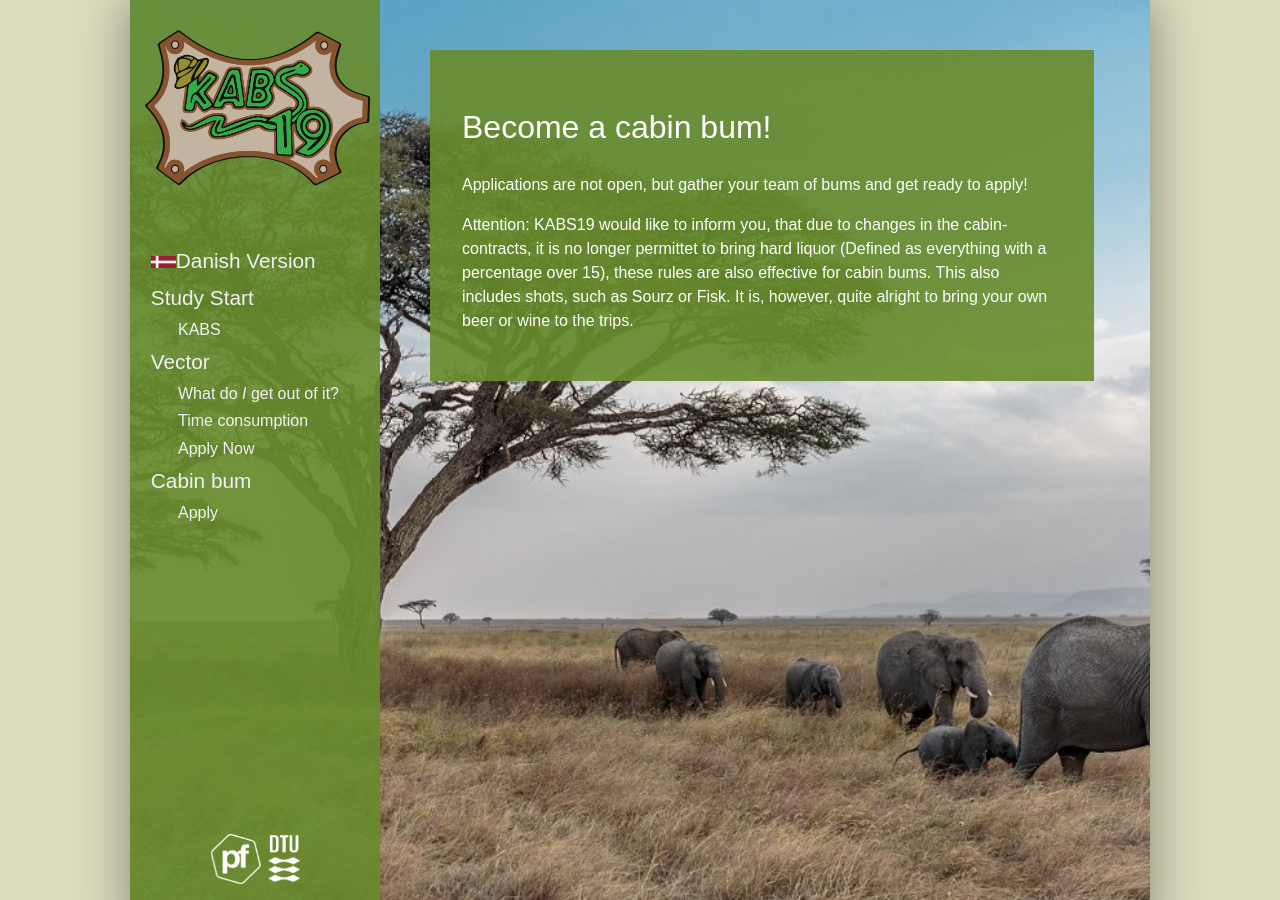
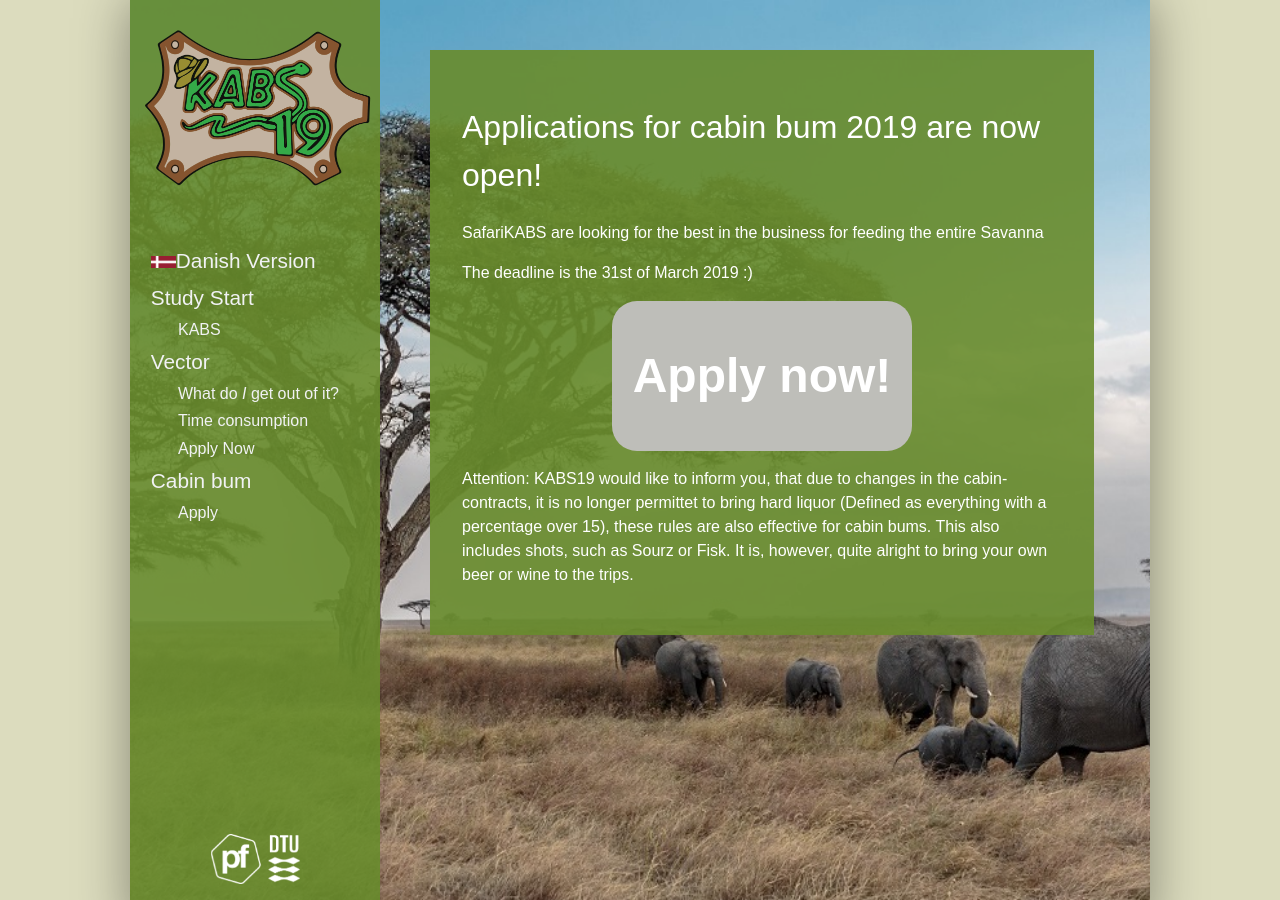
Before and after one commit to KABSDTU/kabsdtu.github.io, a Jekyll site: the page built from en/ansog-som-hyttebums.md, in a window 1280 px wide. Built offline with Jekyll 4.4.1, drawn with Linux system fonts in a browser that asks for light colours; some web fonts are replaced.

Commit message:
bumseansøgning

```diff
--- a/en/ansog-som-hyttebums.md
+++ b/en/ansog-som-hyttebums.md
@@ -2,8 +2,18 @@
 layout: en
 title: Apply as cabin bum
 ---
-<h1>Become a cabin bum!</h1>
+<h1>Applications for cabin bum 2019 are now open!</h1>
 
-<p>Applications are not open, but gather your team of bums and get ready to apply! </p>
+<p>
+	SafariKABS are looking for the best in the business for feeding the entire Savanna
+</p>
+<p>
+	The deadline is the 31st of March 2019 :)
+</p>
+<a style="text-align: center" href="https://goo.gl/forms/1SnllchRpmqnB01f2">
+	<button class="applyBtn">
+		Apply now!
+	</button>
+</a>
 
 <p>Attention: KABS19 would like to inform you, that due to changes in the cabin-contracts, it is no longer permittet to bring hard liquor (Defined as everything with a percentage over 15), these rules are also effective for cabin bums. This also includes shots, such as Sourz or Fisk. It is, however, quite alright to bring your own beer or wine to the trips.</p>
```
Also changed, not shown: ansog-som-hyttebums.md (+10 -2 lines), hyttebums.md (+1 -1 lines), index.html (+10 -3 lines).
